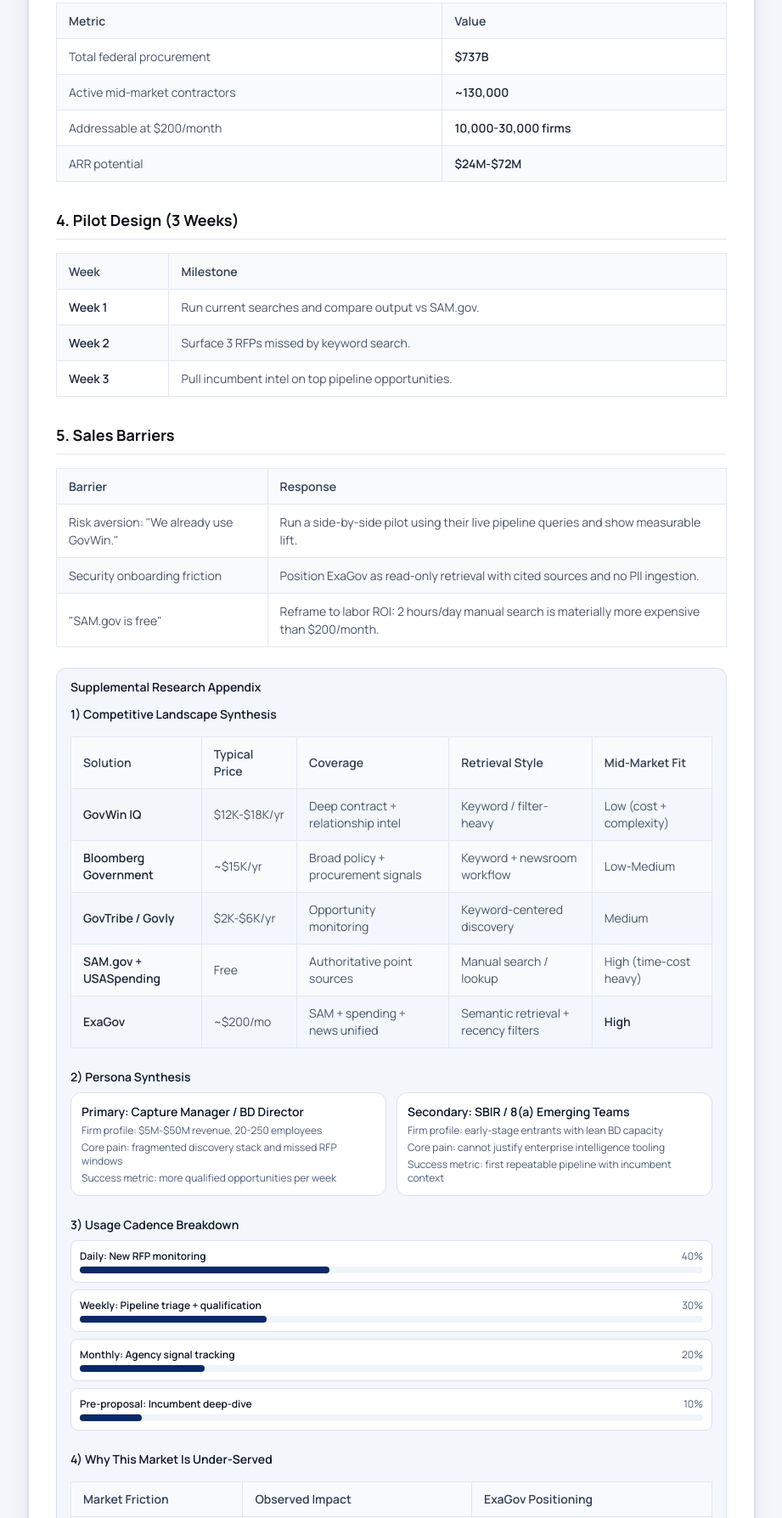
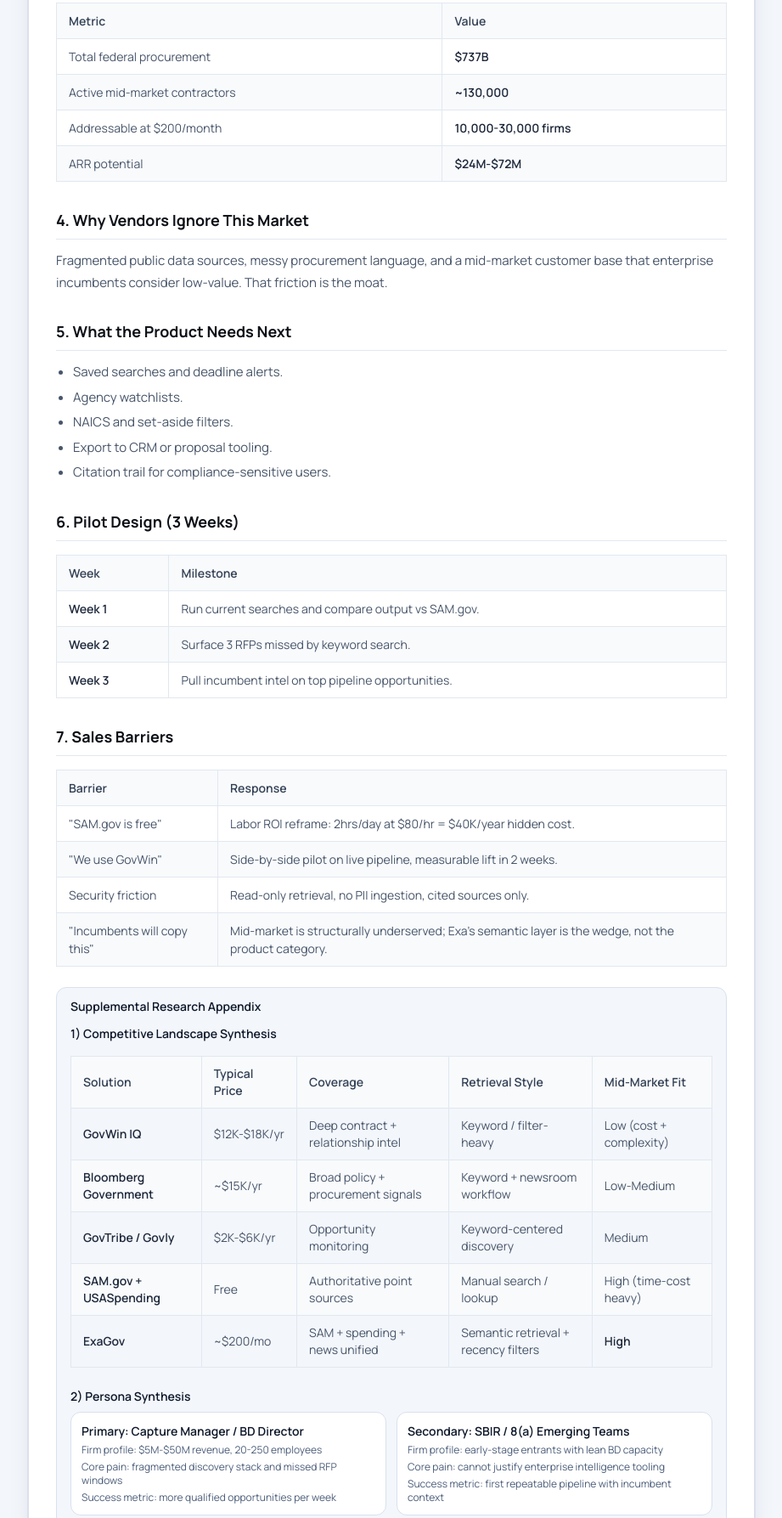
Before and after one commit to roycclu/fde-gov-contractor, a FastAPI app: page /brief in a window 1280 px wide. Shown: the part 718-2505 px from the top of the page at 85% size, without its empty margins (179-1100 px from the left). Run offline with FastAPI, Linux system fonts and the light colour scheme; some libraries are stand-ins or nearby versions.

Commit message:
Refine ExaGov interview positioning

```diff
--- a/templates/brief.html
+++ b/templates/brief.html
@@ -46,7 +46,22 @@
       </tbody>
     </table>
 
-    <h2>4. Pilot Design (3 Weeks)</h2>
+    <h2>4. Why Vendors Ignore This Market</h2>
+    <p>
+      Fragmented public data sources, messy procurement language, and a mid-market customer base
+      that enterprise incumbents consider low-value. That friction is the moat.
+    </p>
+
+    <h2>5. What the Product Needs Next</h2>
+    <ul>
+      <li>Saved searches and deadline alerts.</li>
+      <li>Agency watchlists.</li>
+      <li>NAICS and set-aside filters.</li>
+      <li>Export to CRM or proposal tooling.</li>
+      <li>Citation trail for compliance-sensitive users.</li>
+    </ul>
+
+    <h2>6. Pilot Design (3 Weeks)</h2>
     <table>
       <thead>
         <tr><th>Week</th><th>Milestone</th></tr>
@@ -58,23 +73,27 @@
       </tbody>
     </table>
 
-    <h2>5. Sales Barriers</h2>
+    <h2>7. Sales Barriers</h2>
     <table>
       <thead>
         <tr><th>Barrier</th><th>Response</th></tr>
       </thead>
       <tbody>
         <tr>
-          <td>Risk aversion: "We already use GovWin."</td>
-          <td>Run a side-by-side pilot using their live pipeline queries and show measurable lift.</td>
+          <td>"SAM.gov is free"</td>
+          <td>Labor ROI reframe: 2hrs/day at $80/hr = $40K/year hidden cost.</td>
         </tr>
         <tr>
-          <td>Security onboarding friction</td>
-          <td>Position ExaGov as read-only retrieval with cited sources and no PII ingestion.</td>
+          <td>"We use GovWin"</td>
+          <td>Side-by-side pilot on live pipeline, measurable lift in 2 weeks.</td>
         </tr>
         <tr>
-          <td>"SAM.gov is free"</td>
-          <td>Reframe to labor ROI: 2 hours/day manual search is materially more expensive than $200/month.</td>
+          <td>Security friction</td>
+          <td>Read-only retrieval, no PII ingestion, cited sources only.</td>
+        </tr>
+        <tr>
+          <td>"Incumbents will copy this"</td>
+          <td>Mid-market is structurally underserved; Exa's semantic layer is the wedge, not the product category.</td>
         </tr>
       </tbody>
     </table>
```
Also changed, not shown: README.md.
